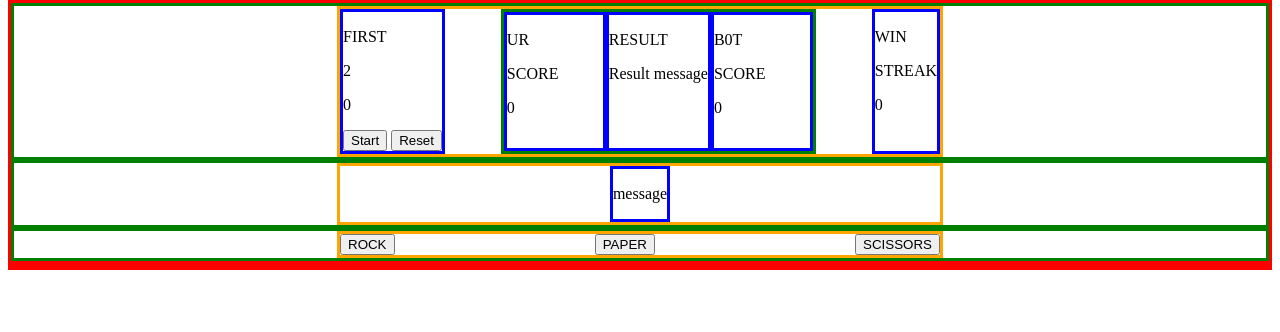
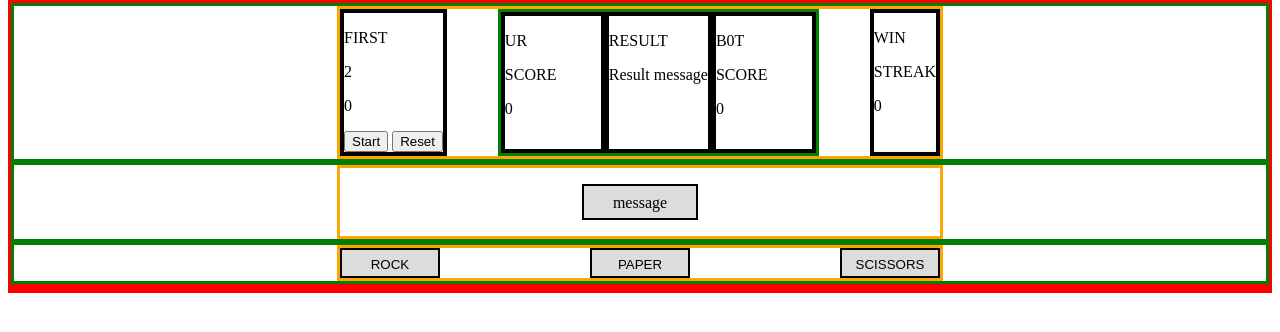
Before and after one commit to molinoz/project-rps, a plain HTML site: page index.html in a window 1280 px wide. Shown: the part 100-432 px from the top of the page. Drawn offline with Linux system fonts and the light colour scheme.

Commit message:
Buttons and the bots result message now look the same next is to make the 5 cards to look decent

```diff
--- a/index.html
+++ b/index.html
@@ -68,18 +68,18 @@
 
         <section>
             <div class="innerColumn">
-                <div class="card bot">
-                    <p>message</p>
-                </div>
+                <p class="box bot" id="botmessage">
+                    message
+                </p>
             </div>
         </section>
 
 
         <section>
             <div class="innerColumn">
-                <button id="rk">ROCK</button>
-                <button id="pr">PAPER</button>
-                <button id="ss">SCISSORS</button>
+                <button class="box" id="rk">ROCK</button>
+                <button class="box" id="pr">PAPER</button>
+                <button class="box" id="ss">SCISSORS</button>
             </div>
         </section>
     </main>
--- a/styles.css
+++ b/styles.css
@@ -46,3 +46,18 @@ section {
 .score {
     width: 6rem;
 }
+
+.card {
+    border: 4px solid black;
+}
+
+.box {
+    border: 2px solid black;
+    background-color: gainsboro;
+    height: 30px;
+    width: 100px;
+    padding-inline: 6px;
+    padding-block: 1px;
+    line-height: 3cap;
+    text-align: center;
+}
```
